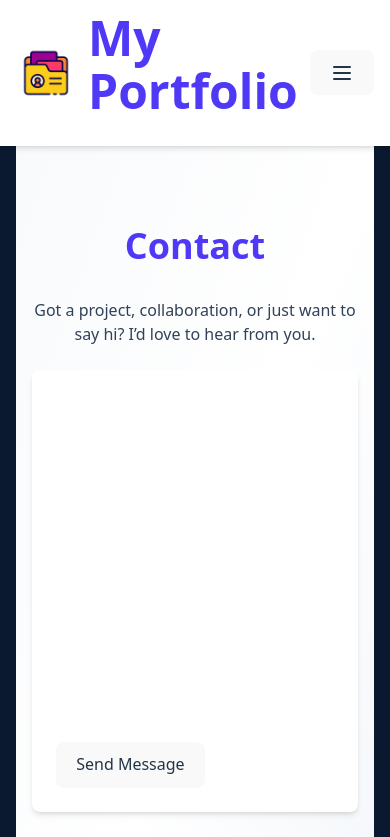
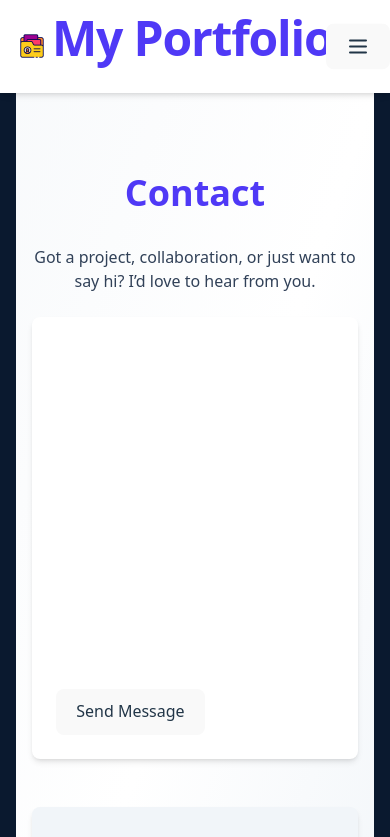
Before and after one commit to MrKennYBrighT/MY-PORTFOLIO, a React (Vite) app: page /contact in a window 390 px wide. Shown: the top 837 px of the page. Built offline with nearby package versions, Linux system fonts and the light colour scheme; the HTML template or start-up script is replaced by a standard one.

Commit message:
update hamburger

```diff
--- a/src/components/Navbar.jsx
+++ b/src/components/Navbar.jsx
@@ -14,7 +14,6 @@ function Navbar() {
   const location = useLocation();
   const [menuOpen, setMenuOpen] = useState(false);
 
-  // Auto-close on scroll
   useEffect(() => {
     const handleScroll = () => {
       if (menuOpen) setMenuOpen(false);
@@ -25,20 +24,22 @@ function Navbar() {
 
   return (
     <nav className="sticky top-0 z-50 bg-white dark:bg-slate-800 shadow-md">
-      <div className="max-w-7xl mx-auto px-4 py-3 flex justify-between items-center">
+      <div className="max-w-7xl mx-auto px-4 py-3 relative">
         {/* Logo Section */}
-        <div className="flex items-center space-x-3">
+        <div className="flex items-center space-x-1 md:space-x-3">
           <img
             src="/portfolio.png"
             alt="Portfolio Logo"
-            className="w-15 h-15 object-cover"
+            className="w-8 h-8 md:w-10 md:h-10 object-cover"
           />
-          <h1 className="text-xl font-bold text-indigo-600">My Portfolio</h1>
+          <h1 className="text-[1.1rem] sm:text-[1.25rem] md:text-3xl font-bold text-indigo-600 tracking-tight leading-tight whitespace-nowrap max-w-[200px]">
+            My Portfolio
+          </h1>
         </div>
 
         {/* Hamburger Icon */}
         <button
-          className="md:hidden text-gray-700 dark:text-gray-200 focus:outline-none"
+          className="absolute right-0 top-1/2 -translate-y-1/2 md:hidden text-gray-700 dark:text-gray-200 focus:outline-none"
           onClick={() => setMenuOpen(!menuOpen)}
           aria-label="Toggle menu"
         >
```
